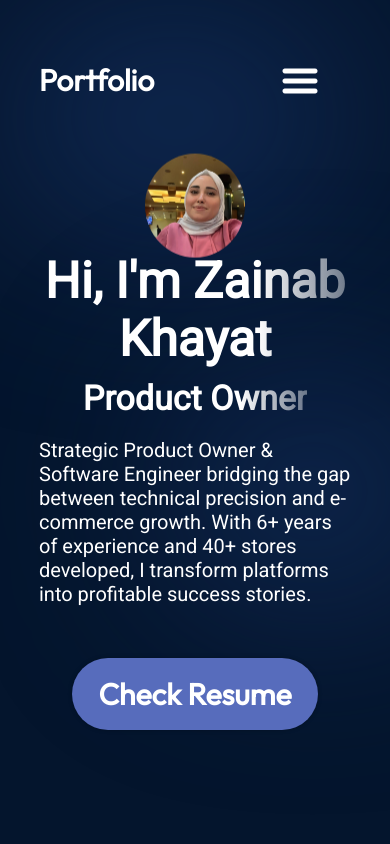
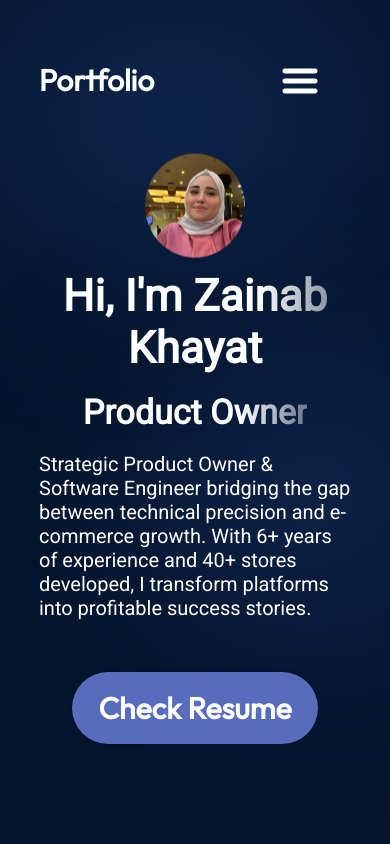
Before and after one commit to zainab224498/my-portfolio, a React (Vite) app: page / in a window 390 px wide. Shown: the top 844 px of the page. Built offline with nearby package versions, Linux system fonts and the light colour scheme.

Commit message:
Update Hero.module.css

```diff
--- a/src/components/Hero/Hero.module.css
+++ b/src/components/Hero/Hero.module.css
@@ -125,9 +125,9 @@
   }
   .title {
   text-align: center;
-  font-size: 50px;
+  font-size: 44px;
   font-weight: 900;
-  margin-bottom: 10px;
+  margin: 18px auto;
   font-family: var(--font-roboto);
   background: linear-gradient(
     90deg,
```
